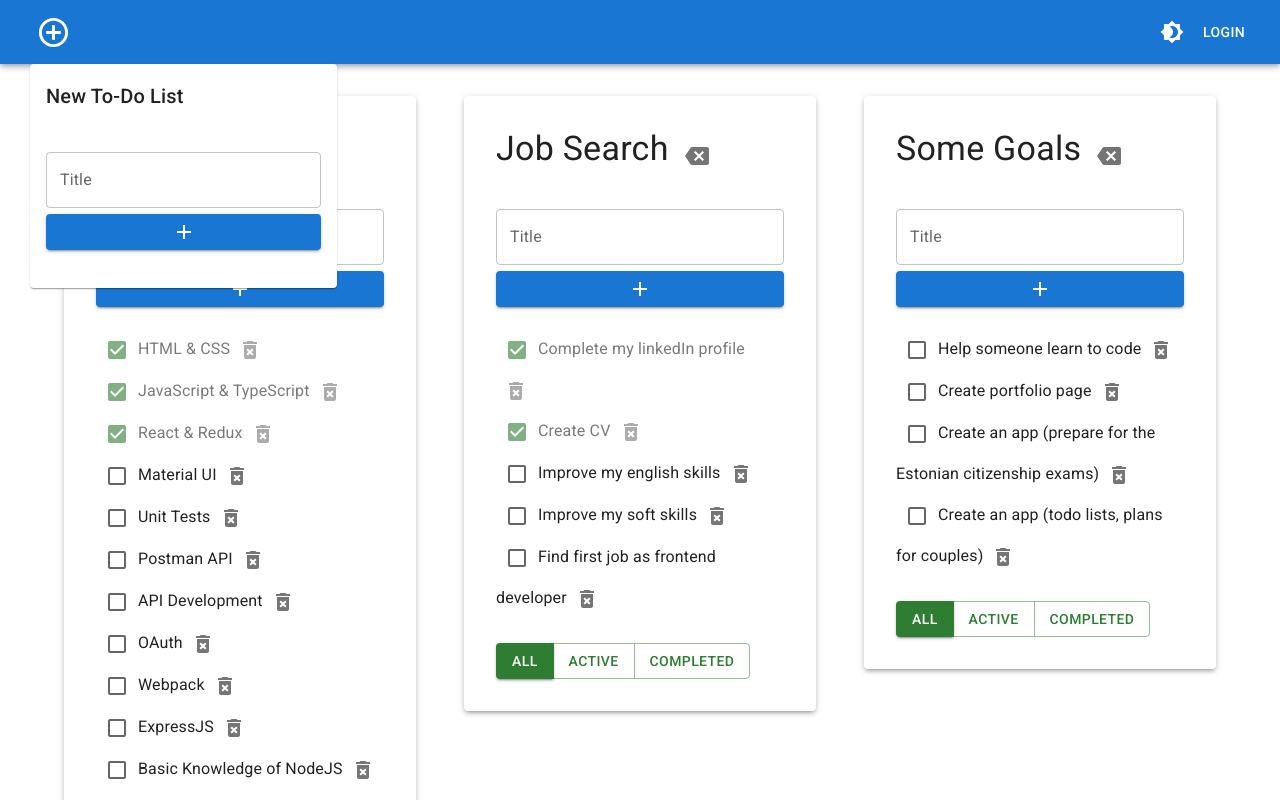
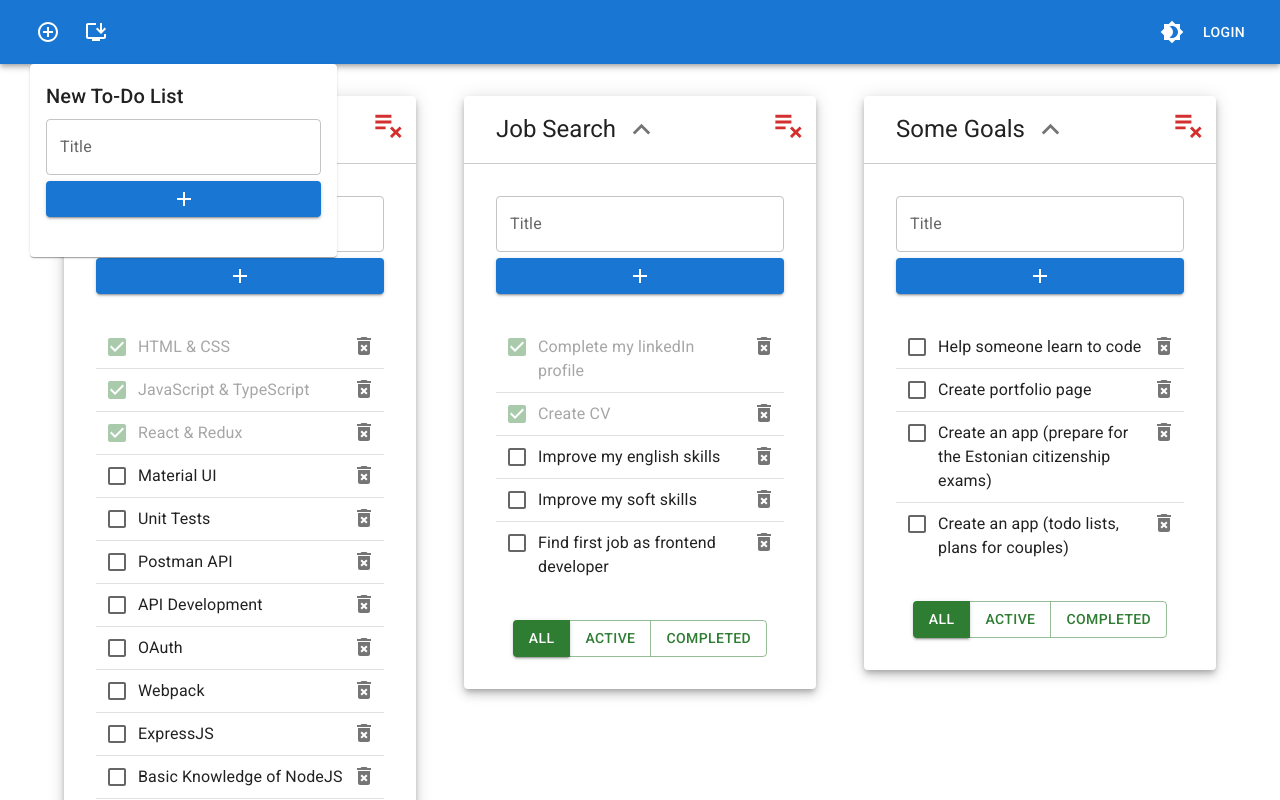
Before and after one commit to insane4l/INCUBATOR-todolist, a React (Create React App) app: page / in a window 1280 px wide. Both pictures are taken after a click on the button 53 px from the left and 32 px from the top of the page. Shown: the top 800 px of the page. Built offline with nearby package versions, Linux system fonts and the light colour scheme.

Commit message:
Some UI functionality and styles changes (header styles, lists styles, collapse lists func, etc)

```diff
--- a/src/App.css
+++ /dev/null
@@ -1,10 +0,0 @@
-.task_completed {
-  opacity: .6;
-}
-
-.items__list {
-  padding: 0;
-  margin-top: 0;
-  margin-bottom: 0;
-  list-style-type: none;
-}
--- a/src/App.tsx
+++ b/src/App.tsx
@@ -1,6 +1,5 @@
 import React, { useState } from 'react';
 import { v1 } from 'uuid';
-import './App.css';
 import AddTodoListForm from './components/AddTodoListForm';
 import TodoList from './components/TodoList';
 import { TaskType } from './types/types';
--- a/src/AppContainer.tsx
+++ b/src/AppContainer.tsx
@@ -4,19 +4,21 @@ import { createTheme, ThemeProvider } from '@mui/material/styles';
 import {PaletteMode} from '@mui/material'
 import { ColorModeContext } from './contextAPI/ColorModeContext';
 import CssBaseline from '@mui/material/CssBaseline';
+import CircularProgress from '@mui/material/CircularProgress';
 
 const AppContainer = () => {
 
-    const [mode, setMode] = React.useState<PaletteMode>('light');
+    const [mode, setMode] = React.useState<PaletteMode | null>(null);
 
     useEffect(() => {
         const savedMode = localStorage.getItem('TL-app-color-mode') as PaletteMode;
-        if (savedMode) setMode(savedMode)
-    }, [])
+        if (savedMode) setMode(savedMode);
+        if (!savedMode) setMode('light')
+    }, []);
 
     useEffect(() => {
-        localStorage.setItem('TL-app-color-mode', mode)
-    }, [mode])
+        if (mode ) localStorage.setItem('TL-app-color-mode', mode);
+    }, [mode]);
 
     const colorMode = React.useMemo(
         () => ({
@@ -31,19 +33,21 @@ const AppContainer = () => {
         () =>
             createTheme({
                 palette: {
-                    mode,
+                    mode: mode || 'light',
                 },
             }),
         [mode],
     );
 
     return (
-        <ColorModeContext.Provider value={colorMode}>
-            <ThemeProvider theme={theme}>
-                <CssBaseline />
-                <App />
-            </ThemeProvider>
-        </ColorModeContext.Provider>
+        !mode
+            ? <CircularProgress sx={{display: 'block', margin: '100px auto'}}/>
+            : <ColorModeContext.Provider value={colorMode}>
+                    <ThemeProvider theme={theme}>
+                        <CssBaseline />
+                        <App />
+                    </ThemeProvider>
+               </ColorModeContext.Provider>
     );
 }
 
--- a/src/components/AddTodoListForm.tsx
+++ b/src/components/AddTodoListForm.tsx
@@ -8,7 +8,7 @@ const AddTodoListForm: React.FC<AddTodoListFormPropsType> = ({addNewTodoList}) =
 
 
     return (
-        <Paper elevation={1} sx={{ position: 'absolute', left: '30px', zIndex: 22, maxWidth: '400px', p: 2 }}>
+        <Paper elevation={1} sx={{maxWidth: '400px', p: 2 }}>
             <Typography variant="h6" gutterBottom component="h2">
                 New To-Do List
             </Typography>
--- a/src/components/AppHeader.tsx
+++ b/src/components/AppHeader.tsx
@@ -10,40 +10,120 @@ import Brightness4Icon from '@mui/icons-material/Brightness4';
 import Brightness7Icon from '@mui/icons-material/Brightness7';
 import { useTheme } from '@mui/material';
 import { ColorModeContext } from '../contextAPI/ColorModeContext';
+import Grow from '@mui/material/Grow';
+import Collapse from '@mui/material/Collapse';
+import PlaylistAddCircleIcon from '@mui/icons-material/PlaylistAddCircle';
+import PlaylistAddIcon from '@mui/icons-material/PlaylistAdd';
+import SpeedDialMenu from './SpeedDialMenu';
+import Tooltip from '@mui/material/Tooltip';
+import RemoveFromQueueIcon from '@mui/icons-material/RemoveFromQueue';
+import InstallDesktopIcon from '@mui/icons-material/InstallDesktop';
+
 
 
 const AppHeader: React.FC<AppHeaderPropsType> = ({ addNewTodoList }) => {
 
-    const [formDisplay, setFormDisplay] = useState(false);
     const theme = useTheme();
     const colorMode = React.useContext(ColorModeContext);
+
+    const [formDisplay, setFormDisplay] = useState(false);
+    let [collapseStatus, setCollapseStatus] = useState(true);
+
+
+    const toggleFormDisplay = () => {
+        setFormDisplay(prevStatus => !prevStatus)
+    }
+    const toggleCollapseStatus = () => {
+        setCollapseStatus(prevStatus => !prevStatus)
+    }
+
+    const addListFormStyle = {
+        position: 'absolute',
+        left: '30px',
+        zIndex: 22,
+        transform: formDisplay ? 'translateY(0)' : 'translateY(-140%)',
+        opacity: formDisplay ? '1' : '0',
+        transition: 'all .3s ease'
+    }
 
     return (
         <>
             <AppBar position="static">
                 <Toolbar>
-                    <IconButton
-                        size="large"
-                        color="inherit"
-                        aria-label="add new todo list"
-                        onClick={() => setFormDisplay(!formDisplay)}
-                    >
-                        <AddCircleOutlineIcon fontSize='large' />
-                    </IconButton>
+                    <LeftMenu
+                        toggleFormDisplay={toggleFormDisplay}
+                        collapseStatus={collapseStatus}
+                        toggleCollapseStatus={toggleCollapseStatus}/>
+                    {/* <SpeedDialMenu /> */}
 
                     <Box sx={{ m: "0 0 0 auto" }}>
-                    <IconButton sx={{ ml: 1 }} onClick={colorMode.toggleColorMode} color="inherit">
-                        {theme.palette.mode === 'dark' ? <Brightness7Icon /> : <Brightness4Icon />}
-                    </IconButton>
+                        <IconButton sx={{ ml: 1 }} onClick={colorMode.toggleColorMode} color="inherit">
+                            {theme.palette.mode === 'dark' ? <Brightness7Icon /> : <Brightness4Icon />}
+                        </IconButton>
                         <Button color="inherit">Login</Button>
                     </Box>
                 </Toolbar>
             </AppBar>
 
-            {formDisplay && <AddTodoListForm addNewTodoList={addNewTodoList} /> }
+
+            <Box sx={addListFormStyle}>
+                <AddTodoListForm addNewTodoList={addNewTodoList} />
+            </Box>
         </>
     )
 }
+
+
+
+type LeftMenuPropsType= {
+    toggleFormDisplay: () => void
+    toggleCollapseStatus: () => void
+    collapseStatus: boolean
+}
+
+const LeftMenu: React.FC<LeftMenuPropsType> = ({toggleFormDisplay, toggleCollapseStatus, collapseStatus}) => {
+    return (
+        <>
+            <LeftMenuButton descr='Add new list' onClick={toggleFormDisplay}>
+                <AddCircleOutlineIcon fontSize='medium' />
+            </LeftMenuButton>
+            {collapseStatus
+                    ?   <LeftMenuButton descr='Uncollapse all' onClick={toggleCollapseStatus}>
+                            <InstallDesktopIcon fontSize='medium' />
+                        </LeftMenuButton>
+
+                    :   <LeftMenuButton descr='Collapse all' onClick={toggleCollapseStatus}>
+                            <RemoveFromQueueIcon fontSize='medium' />
+                        </LeftMenuButton>
+            }
+        </>
+    )
+}
+
+
+
+type LeftMenuButtonPropsType ={
+    descr: string
+    onClick: () => void
+}
+
+const LeftMenuButton: React.FC<LeftMenuButtonPropsType> = ({ descr, onClick, children }) => {
+    return (
+        <Tooltip title={descr}>
+            <IconButton
+                size="large"
+                color="inherit"
+                aria-label="add new todo list"
+                onClick={onClick}
+            >
+                {children}
+
+            </IconButton>
+        </Tooltip>
+    )
+}
+
+
 
 export default AppHeader;
 
--- a/src/components/FilterPanel.tsx
+++ b/src/components/FilterPanel.tsx
@@ -2,10 +2,12 @@ import React from 'react';
 import { DefaultFilterTypes, FilterValuesType } from '../App';
 import Button from '@mui/material/Button';
 import ButtonGroup from '@mui/material/ButtonGroup';
+import { Box } from '@mui/material';
 
 const FilterPanel: React.FC<FilterPanelPropsType> = ({listId, filters, currentFilter, changeFilter}) => {
     return (
-        <ButtonGroup variant="outlined" color="success" aria-label="outlined button group" sx={{ mt: 3 }}>
+        <Box sx={{display: 'flex', justifyContent: 'center', mt: 3}}>
+            <ButtonGroup variant="outlined" color="success" aria-label="outlined button group">
 
                 {filters.map(el => (
                     <Button key={el.id}
@@ -20,6 +22,7 @@ const FilterPanel: React.FC<FilterPanelPropsType> = ({listId, filters, currentFi
                 ))}
 
             </ButtonGroup>
+        </Box>
     )
 }
 
--- a/src/components/List.tsx
+++ /dev/null
@@ -1,22 +0,0 @@
-import React from 'react';
-import { TaskType } from '../types/types';
-import ListItem from './ListItem';
-
-const List: React.FC<ListPropsType> = ({listId, tasks, removeItem, changeItemStatus, changeItemTitle}) => {
-    return (
-        <ul className="items__list">
-            {tasks.map(el => <ListItem key={el.id} listId={listId} task={el} removeItem={removeItem} changeItemStatus={changeItemStatus} changeItemTitle={changeItemTitle} /> )}
-        </ul>
-    )
-}
-
-export default List;
-
-
-type ListPropsType = {
-    listId: string
-    tasks: Array<TaskType>
-    removeItem: (taskId: string, todoListId: string) => void
-    changeItemStatus: (taskId: string, todoListId: string) => void
-    changeItemTitle: (taskId: string, todoListId: string, newTitle: string) => void
-}
--- /dev/null
+++ b/src/components/SpeedDialMenu.tsx
@@ -0,0 +1,49 @@
+import React, { useState } from 'react';
+import { styled } from '@mui/material/styles';
+import SpeedDial from '@mui/material/SpeedDial';
+import SpeedDialIcon from '@mui/material/SpeedDialIcon';
+import SpeedDialAction from '@mui/material/SpeedDialAction';
+import AddIcon from '@mui/icons-material/Add';
+import RemoveFromQueueIcon from '@mui/icons-material/RemoveFromQueue';
+import InstallDesktopIcon from '@mui/icons-material/InstallDesktop';
+import { Box } from '@mui/system';
+
+const StyledSpeedDial = styled(SpeedDial)(({ theme }) => ({
+    position: 'absolute',
+    '&.MuiSpeedDial-directionUp, &.MuiSpeedDial-directionLeft': {
+        bottom: theme.spacing(2),
+        right: theme.spacing(2),
+    },
+    '&.MuiSpeedDial-directionDown, &.MuiSpeedDial-directionRight': {
+        top: theme.spacing(2),
+        left: theme.spacing(2),
+    },
+}));
+
+
+
+const SpeedDialMenu = () => {
+    let [isListsCollapsed, setCollapsedStatus] = useState()
+    return (
+        <Box>
+            <StyledSpeedDial
+                sx={{ position: 'absolute', bottom: 16 }}
+                ariaLabel="Actions"
+                icon={<SpeedDialIcon />}
+                direction={'right'}
+            >
+
+                <SpeedDialAction icon={<AddIcon />} tooltipTitle={'Add new list'} />
+
+                {isListsCollapsed
+                    ? <SpeedDialAction icon={<InstallDesktopIcon />} tooltipTitle={'Uncollapse all'} />
+                    : <SpeedDialAction icon={<RemoveFromQueueIcon />} tooltipTitle={'Collapse all'} />
+                }
+
+            </StyledSpeedDial>
+
+        </Box>
+    )
+}
+
+export default SpeedDialMenu
--- a/src/components/ListItem.tsx
+++ b/src/components/TaskItem.tsx
@@ -4,8 +4,12 @@ import EditableTextLine from './common/EditableTextLine';
 import DeleteForeverIcon from '@mui/icons-material/DeleteForever';
 import IconButton from '@mui/material/IconButton';
 import Checkbox from '@mui/material/Checkbox';
+import Box from '@mui/material/Box';
+import ListItem from '@mui/material/ListItem';
 
-const ListItem: React.FC<ListItemPropsType> = ({listId, task, removeItem, changeItemStatus, changeItemTitle}) => {
+
+
+const TaskItem: React.FC<ListItemPropsType> = ({listId, task, removeItem, changeItemStatus, changeItemTitle}) => {
 
     const {title, isDone, id} = task;
 
@@ -21,26 +25,31 @@ const ListItem: React.FC<ListItemPropsType> = ({listId, task, removeItem, change
         removeItem(id, listId);
     }
 
-    const taskCN = isDone ? "task_completed" : "";
+    const completedTaskOpacity = isDone ? '.4' : '1';
 
     return (
-        <li className={taskCN}>
-            <Checkbox
-                color="success"
-                checked={isDone}
-                onChange={onItemStatusChange} />
 
-            <EditableTextLine text={title} setNewText={onItemTitleChange} />
+        <ListItem disablePadding sx={{display: 'flex', justifyContent: 'space-between', alignItems: 'flex-start'}}>
+            <Box sx={{display: 'flex', alignItems: 'flex-start', width: '100%', opacity: completedTaskOpacity}}>
+                <Checkbox
+                    color="success"
+                    checked={isDone}
+                    onChange={onItemStatusChange} />
+
+                <Box sx={{p: '9px 0'}}>
+                    <EditableTextLine text={title} setNewText={onItemTitleChange} />
+                </Box>
+            </Box>
 
             <IconButton onClick={onRemoveHandler}>
                 <DeleteForeverIcon />
             </IconButton>
+        </ListItem>
 
-        </li>
     )
 }
 
-export default ListItem;
+export default TaskItem;
 
 
 type ListItemPropsType =  {
--- /dev/null
+++ b/src/components/TaskList.tsx
@@ -0,0 +1,36 @@
+import React from 'react';
+import { TaskType } from '../types/types';
+import TaskItem from './TaskItem';
+import List from '@mui/material/List';
+import Divider from '@mui/material/Divider';
+
+const TaskList: React.FC<ListPropsType> = ({listId, tasks, removeItem, changeItemStatus, changeItemTitle}) => {
+
+    return (
+        <List>
+            {tasks.map((el, i) => (
+                <>
+                    <TaskItem
+                        key={el.id}
+                        listId={listId}
+                        task={el}
+                        removeItem={removeItem}
+                        changeItemStatus={changeItemStatus}
+                        changeItemTitle={changeItemTitle} />
+                    {i !== (tasks.length - 1) && <Divider />}
+                </>
+            ) )}
+        </List>
+    )
+}
+
+export default TaskList;
+
+
+type ListPropsType = {
+    listId: string
+    tasks: Array<TaskType>
+    removeItem: (taskId: string, todoListId: string) => void
+    changeItemStatus: (taskId: string, todoListId: string) => void
+    changeItemTitle: (taskId: string, todoListId: string, newTitle: string) => void
+}
--- a/src/components/TodoList.tsx
+++ b/src/components/TodoList.tsx
@@ -1,50 +1,30 @@
-import React from 'react';
+import React, { useState } from 'react';
 import { DefaultFilterTypes, FilterValuesType } from '../App';
 import { TaskType } from '../types/types';
 import AddNewItemForm from './common/AddNewItemForm';
 import EditableTextLine from './common/EditableTextLine';
 import FilterPanel from './FilterPanel';
-import List from './List';
+import TaskList from './TaskList';
 import IconButton from '@mui/material/IconButton';
-import BackspaceIcon from '@mui/icons-material/Backspace';
+import HighlightOffIcon from '@mui/icons-material/HighlightOff';
 import Typography from '@mui/material/Typography';
 import Paper from '@mui/material/Paper';
 import Grid from '@mui/material/Grid';
+import PlaylistRemoveIcon from '@mui/icons-material/PlaylistRemove';
+import ExpandMoreIcon from '@mui/icons-material/ExpandMore';
+import ExpandLessIcon from '@mui/icons-material/ExpandLess';
+import Box from '@mui/material/Box';
+import Collapse from '@mui/material/Collapse';
 
 
 const TodoList: React.FC<TodoListPropsType> = ({listId, title, currentFilter, tasks, filters, changeTaskStatus, changeTaskTitle, removeTask, addTask, changeFilter, deleteList, changeTodoListTitle}) => {
 
-	// const [items, setItems] = useState<Array<TaskType>>(tasks);
-	// const [currentFilter, changeFilter] = useState<FilterValuesType>('all');
+	let [collapsedMode, setCollapsedMode] = useState(false);
 
-	// const changeItemStatus = (id: string) => {
-	// 	let newItems = [...items];
-	// 	let selectedItem = newItems.find(el => el.id === id);
-	// 	if (selectedItem) {
-	// 		selectedItem.isDone = !selectedItem.isDone;
-	// 		setItems(newItems);
-	// 	}
+	const collapseList = () => {
+		setCollapsedMode(currentMode => currentMode === true ? false : true)
+	}
 
-	// }
-
-    // const removeItem = (id: string): void => {
-	// 	let changedList = items.filter(el => el.id !== id);
-	// 	setItems(changedList);
-    // }
-
-	// const addItem = (itemTitle: string) => {
-	// 	const newItem = {title: itemTitle, isDone: false, id: v1()};
-	// 	setItems([newItem, ...items]);
-	// }
-
-	// let allItems = items;
-
-	// if (currentFilter === 'active') {
-	// 	allItems = items.filter(el => el.isDone === false);
-	// }
-	// if (currentFilter === 'completed') {
-	// 	allItems = items.filter(el => el.isDone === true);
-	// }
 	console.log(`todolist id: [${listId}] rerendered`);
 
 	const onDeleteClickHandler = () => {
@@ -61,20 +41,33 @@ const TodoList: React.FC<TodoListPropsType> = ({listId, title, currentFilter, ta
 
     return (
 		<Grid item xs={4}>
-			<Paper elevation={3} sx={{ p: 4 }}>
-				<Typography variant="h4" gutterBottom component="span" mr={1}>
-					<EditableTextLine text={title} setNewText={onChangeListTitleHandler}/>
-				</Typography>
+			<Paper elevation={6} sx={{ position: 'relative'}}>
+				<Box sx={{display: 'flex', alignItems: 'center', pt: 1, pr: 4, pb: 1, pl: 4, mb: 4, borderBottom: '1px solid rgba(0,0,0, .2)'}}>
+					<Typography variant="h5" gutterBottom component="span" sx={{mb: 0}}>
+						<EditableTextLine text={title} setNewText={onChangeListTitleHandler}/>
+					</Typography>
+
+					<IconButton onClick={collapseList} >
+						{collapsedMode ?  <ExpandMoreIcon fontSize="large"/> : <ExpandLessIcon fontSize="large"/>}
+					</IconButton>
+				</Box>
 
 
-				<IconButton onClick={onDeleteClickHandler}>
-					<BackspaceIcon />
+
+				<IconButton onClick={onDeleteClickHandler} color="error" sx={{position: 'absolute', top: '0.1em', right: '0.1em'}}>
+					<PlaylistRemoveIcon fontSize="large" />
 				</IconButton>
 
 
-				<AddNewItemForm addItem={addNewTask} />
-				<List listId={listId} tasks={tasks} removeItem={removeTask} changeItemStatus={changeTaskStatus} changeItemTitle={changeTaskTitle} />
-				<FilterPanel listId={listId} filters={filters} changeFilter={changeFilter} currentFilter={currentFilter}/>
+				<Collapse in={!collapsedMode}>
+					<Box sx={{pr: 4, pb: 4, pl: 4}}>
+						<AddNewItemForm addItem={addNewTask} />
+						<TaskList listId={listId} tasks={tasks} removeItem={removeTask} changeItemStatus={changeTaskStatus} changeItemTitle={changeTaskTitle} />
+						<FilterPanel listId={listId} filters={filters} changeFilter={changeFilter} currentFilter={currentFilter}/>
+					</Box>
+				</Collapse>
+
+
 			</Paper>
 		</Grid>
     )
--- a/src/components/common/AddNewItemForm.tsx
+++ b/src/components/common/AddNewItemForm.tsx
@@ -44,10 +44,10 @@ const AddNewItemForm: React.FC<AddNewItemFormPropsType> = ({ addItem }) => {
                 onChange={onInputChange}
                 onKeyPress={onKeyPressHandler}
                 helperText={validationError}
-                sx={{width: '100%', mt: '33px'}}
+                sx={{width: '100%'}}
             />
 
-            <Button variant="contained" onClick={onSubmitHandler} sx={{width: '100%', mt: '6px', mb: '22px'}}>
+            <Button variant="contained" onClick={onSubmitHandler} sx={{width: '100%', mt: '6px', mb: 3}}>
                 <AddIcon />
             </Button>
             {/* <IconButton  aria-label="delete" sx={{display: 'block', width: '100%'}}>
```
Also changed, not shown: src/logo.svg (deleted), 1 other file (tests, documents, lock files or other folders). Lines whose indentation alone changed are shown as unchanged.
